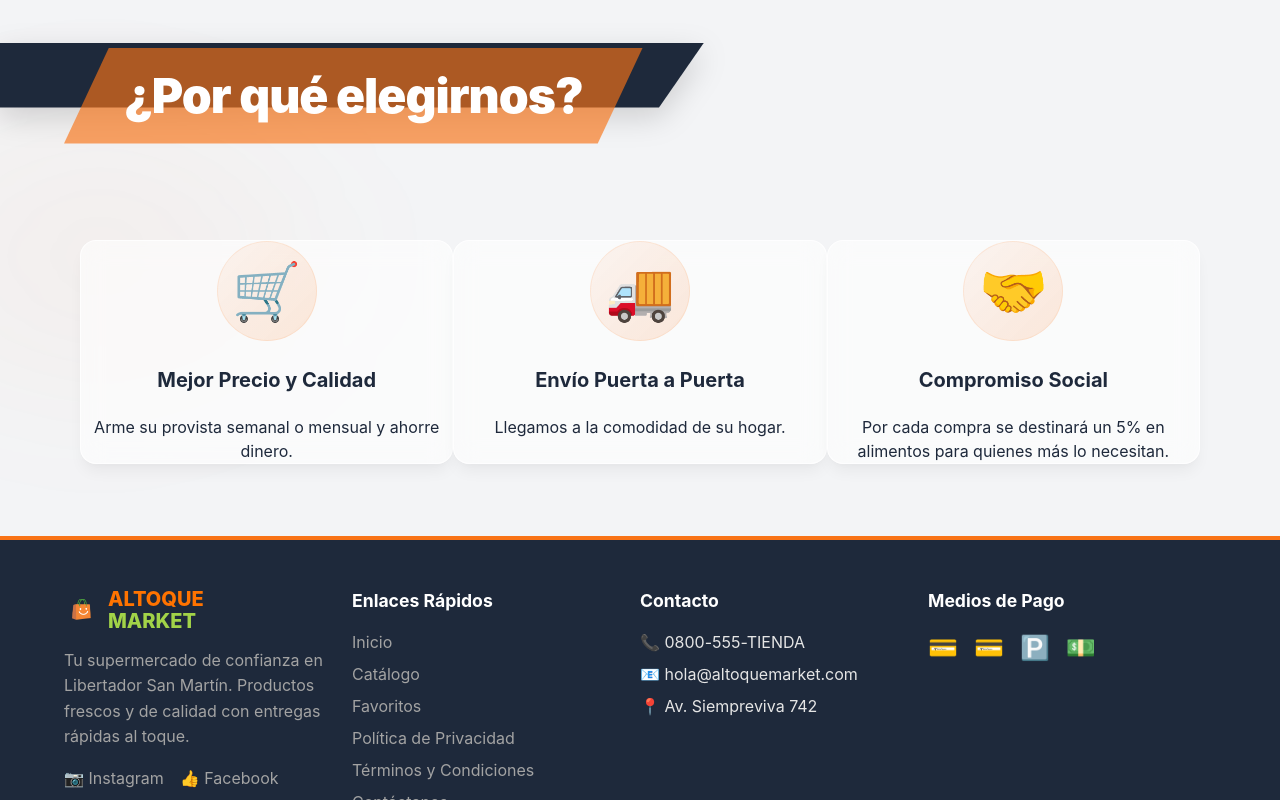
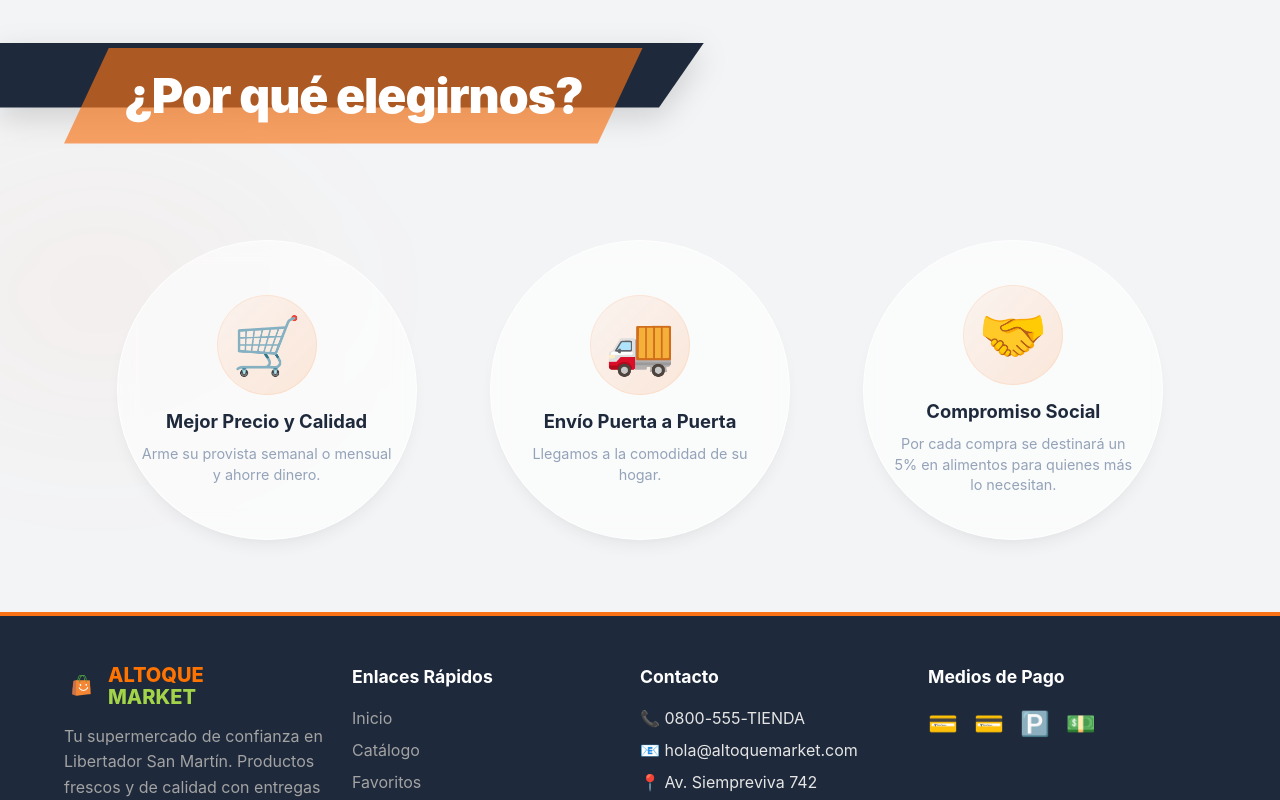
Before and after one commit to chayannelibertador/tienda-comestibles, a React (Vite) app: page / in a window 1280 px wide. Shown: the part 1174-1974 px from the top of the page. Built offline with nearby package versions, Linux system fonts and the light colour scheme; no server answers.

Commit message:
Add files via upload

```diff
--- a/src/components/common/TrustSection.css
+++ b/src/components/common/TrustSection.css
@@ -54,25 +54,41 @@
     background-color: rgba(255, 255, 255, 0.6);
     backdrop-filter: blur(12px);
     -webkit-backdrop-filter: blur(12px);
-    padding: var(--spacing-xl);
-    border-radius: var(--border-radius-lg);
+    padding: 2rem 1.5rem;
+    border-radius: 50%; /* Globo style */
     text-align: center;
-    box-shadow: 0 4px 6px -1px rgba(0, 0, 0, 0.02), 0 10px 15px -3px rgba(0, 0, 0, 0.05); /* very soft shadow */
+    box-shadow: 0 4px 6px -1px rgba(0, 0, 0, 0.02), 0 10px 15px -3px rgba(0, 0, 0, 0.05);
     border: 1px solid rgba(255, 255, 255, 0.8);
-    transition: all 0.4s cubic-bezier(0.25, 0.46, 0.45, 0.94);
+    transition: all 0.4s cubic-bezier(0.25, 0.46, 0.45, 0.94), transform 0.8s cubic-bezier(0.34, 1.56, 0.64, 1), opacity 0.8s ease;
     display: flex;
     flex-direction: column;
     align-items: center;
-    gap: var(--spacing-md);
+    justify-content: center;
+    gap: var(--spacing-sm);
     position: relative;
     overflow: hidden;
+
+    aspect-ratio: 1 / 1;
+    max-width: 300px;
+    margin: 0 auto;
+    width: 100%;
+
+    transform: scale(0);
+    opacity: 0;
 }
 
-.trust-card:hover {
-    transform: translateY(-8px) scale(1.01);
+.trust-card.is-visible {
+    transform: scale(1);
+    opacity: 1;
+}
+
+.trust-card.is-visible:hover {
+    transform: translateY(-8px) scale(1.02);
     box-shadow: 0 20px 25px -5px rgba(249, 115, 22, 0.1), 0 10px 10px -5px rgba(249, 115, 22, 0.04);
     border-color: rgba(249, 115, 22, 0.2);
     background-color: rgba(255, 255, 255, 0.8);
+    /* Ensure transition override doesn't break hover */
+    transition-delay: 0s !important;
 }
 
 /* Elegant edge highlight on hover */
@@ -130,9 +146,17 @@
 
 .trust-card__title {
     color: var(--color-dark);
-    font-size: var(--font-size-lg);
+    font-size: 1.15rem;
     font-weight: 700;
     margin-bottom: var(--spacing-xs);
+    line-height: 1.2;
+}
+
+.trust-card__text {
+    font-size: 0.9rem;
+    color: var(--color-gray);
+    line-height: 1.4;
+    margin: 0;
 }
 
 /* Title Alignment Layer (respects the 1200px grid boundary) */
--- a/src/components/common/TrustSection.jsx
+++ b/src/components/common/TrustSection.jsx
@@ -49,8 +49,12 @@ export default function TrustSection() {
                 </div>
 
                 <div className="trust-section__grid">
-                {TRUST_ITEMS.map((item) => (
-                    <div key={item.id} className="trust-card">
+                {TRUST_ITEMS.map((item, index) => (
+                    <div
+                        key={item.id}
+                        className={`trust-card ${isTitleVisible ? 'is-visible' : ''}`}
+                        style={{ transitionDelay: `${index * 0.15}s` }}
+                    >
                         <div className="trust-card__icon">{item.icon}</div>
                         <h3 className="trust-card__title">{item.title}</h3>
                         <p className="trust-card__text">{item.text}</p>
```
